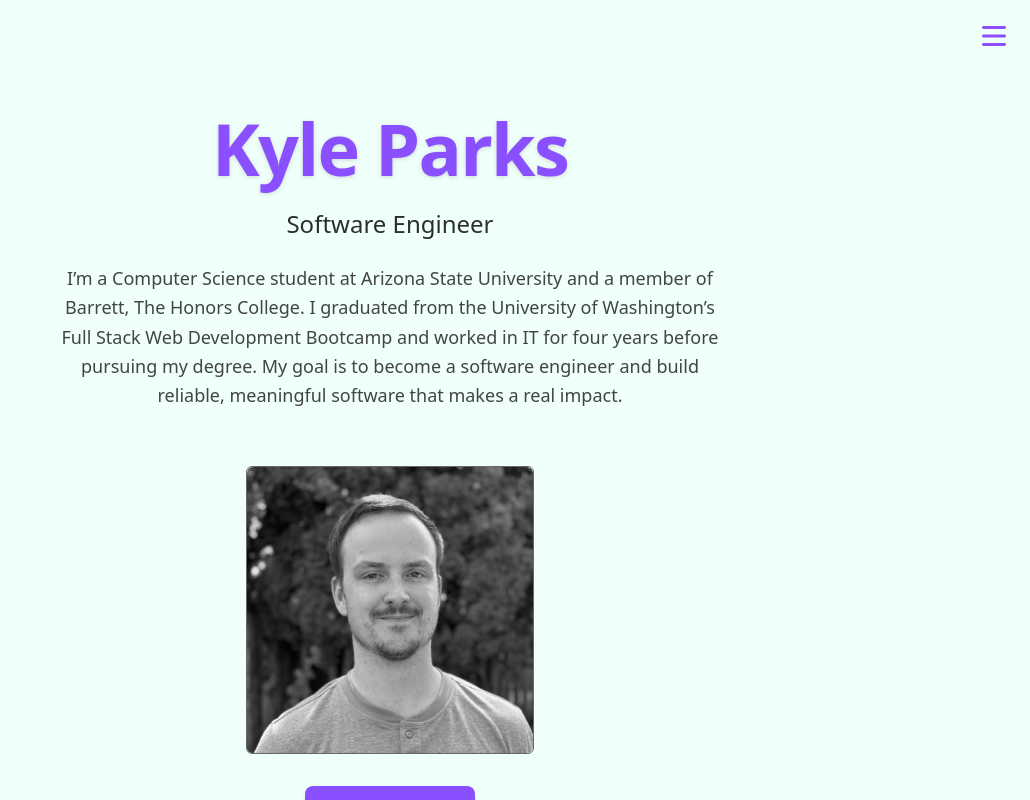
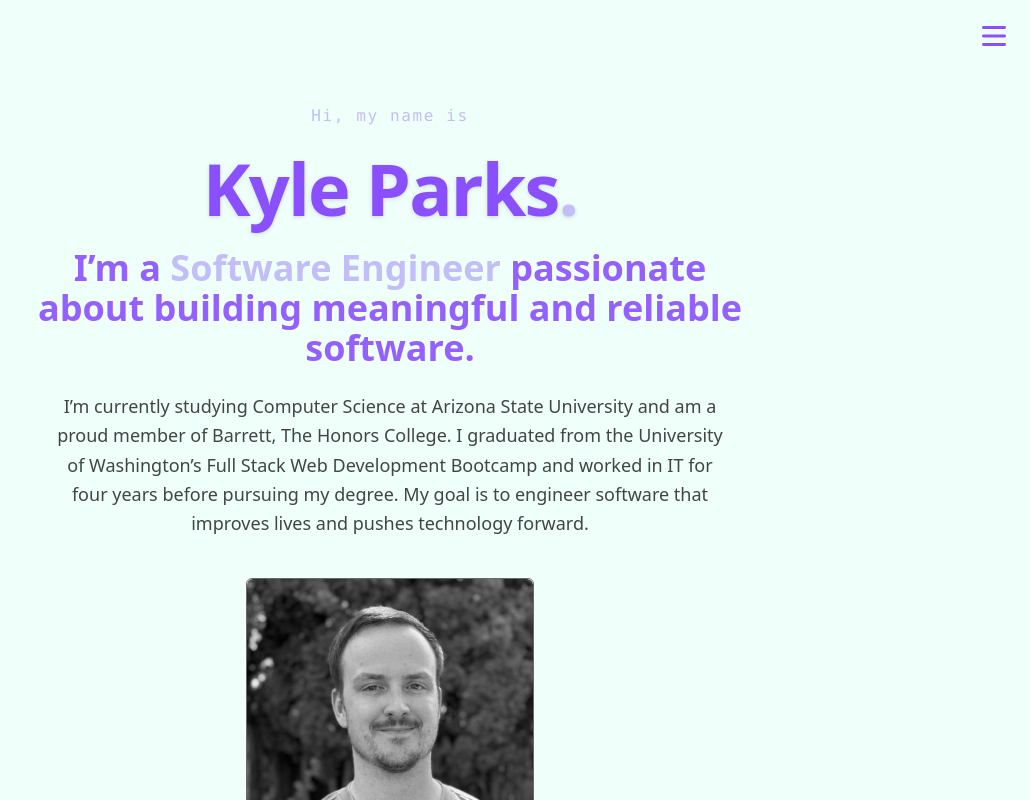
Before and after one commit to Goobber33/Portfolio-V5, a Next.js app: page / in a window 1280 px wide. Shown: the whole page, without its empty margins (250-1280 px from the left). Built offline with nearby package versions, Linux system fonts and the light colour scheme.

Commit message:
Added styling to my hero section and navbar.

```diff
--- a/src/components/HeroSection.tsx
+++ b/src/components/HeroSection.tsx
@@ -6,33 +6,36 @@ import Image from 'next/image';
 
 export default function HeroSection() {
   const [isActive, setIsActive] = useState(false);
-
-  const handleTap = () => {
-    setIsActive((prev) => !prev);
-  };
+  const handleTap = () => setIsActive((prev) => !prev);
 
   return (
-    <section className="animate-fadeIn mt-4 w-full max-w-3xl space-y-6 px-2 text-center sm:px-4">
+    <section className="animate-fadeIn w-full max-w-3xl space-y-6 px-4 text-center sm:px-6 -mt-6 sm:-mt-10">
+      {/* Intro line */}
+      <p className="font-mono text-sm tracking-widest text-periwinkle sm:text-base">
+        Hi, my name is
+      </p>
+
       {/* Name */}
       <h1 className="text-slateblue font-heading text-5xl font-extrabold tracking-tight drop-shadow-sm sm:text-6xl md:text-7xl">
-        Kyle Parks
+        Kyle Parks<span className="text-periwinkle">.</span>
       </h1>
 
-      {/* Title */}
-      <h2 className="text-foreground/90 font-heading text-xl font-medium sm:text-2xl">
-        Software Engineer
+      {/* Headline / Goal */}
+      <h2 className="text-slateblue/90 font-heading text-2xl font-semibold sm:text-3xl md:text-4xl">
+        I’m a <span className="text-periwinkle">Software Engineer</span> passionate about
+        building meaningful and reliable software.
       </h2>
 
       {/* Description */}
       <p className="text-foreground/80 font-body mx-auto max-w-2xl text-base leading-relaxed sm:text-lg">
-        I’m a Computer Science student at Arizona State University and a member of Barrett, The
-        Honors College. I graduated from the University of Washington’s Full Stack Web Development
-        Bootcamp and worked in IT for four years before pursuing my degree. My goal is to become a
-        software engineer and build reliable, meaningful software that makes a real impact.
+        I’m currently studying Computer Science at Arizona State University and am a proud member of
+        Barrett, The Honors College. I graduated from the University of Washington’s Full Stack Web
+        Development Bootcamp and worked in IT for four years before pursuing my degree. My goal is
+        to engineer software that improves lives and pushes technology forward.
       </p>
 
       {/* Profile image with hover/tap frame */}
-      <div className="mt-14 mb-8 flex justify-center">
+      <div className="mt-10 mb-6 flex justify-center">
         <div
           className={`group relative ${isActive ? 'hovered' : ''}`}
           onClick={handleTap}
--- a/src/components/NavBar.tsx
+++ b/src/components/NavBar.tsx
@@ -6,7 +6,13 @@ export default function NavBar() {
   const [isOpen, setIsOpen] = useState(false);
 
   return (
-    <div className="bg-mintcream font-heading fixed top-0 left-0 z-50 w-full">
+    <>
+      {/* Transparent fixed navbar that only blurs when menu is open */}
+      <div
+        className={`fixed top-0 left-0 z-50 w-full font-heading transition-all duration-300 ${
+          isOpen ? 'backdrop-blur-md bg-mintcream/2' : 'bg-transparent'
+        }`}
+      >
         {/* Hamburger Button */}
         <div className="flex items-center justify-end p-4">
           <button
@@ -40,11 +46,11 @@ export default function NavBar() {
             isOpen ? 'max-h-40 opacity-100' : 'max-h-0 opacity-0'
           }`}
         >
-        <ul className="font-heading flex flex-col items-center justify-center space-y-3 py-4 text-base font-bold">
+          <ul className="flex flex-col items-center justify-center space-y-3 py-4 text-base font-bold text-slateblue">
             <li>
               <Link
                 href="/"
-              className="text-slateblue hover:text-periwinkle transition"
+                className="hover:text-periwinkle transition"
                 onClick={() => setIsOpen(false)}
               >
                 Home
@@ -53,7 +59,7 @@ export default function NavBar() {
             <li>
               <Link
                 href="/projects"
-              className="text-slateblue hover:text-periwinkle transition"
+                className="hover:text-periwinkle transition"
                 onClick={() => setIsOpen(false)}
               >
                 Projects
@@ -62,7 +68,7 @@ export default function NavBar() {
             <li>
               <Link
                 href="#contact"
-              className="text-slateblue hover:text-periwinkle transition"
+                className="hover:text-periwinkle transition"
                 onClick={() => setIsOpen(false)}
               >
                 Contact
@@ -71,5 +77,9 @@ export default function NavBar() {
           </ul>
         </div>
       </div>
+
+      {/* Spacer to prevent hero overlap */}
+      <div className="h-12"></div>
+    </>
   );
 }
```
Lines whose indentation alone changed are shown as unchanged.
